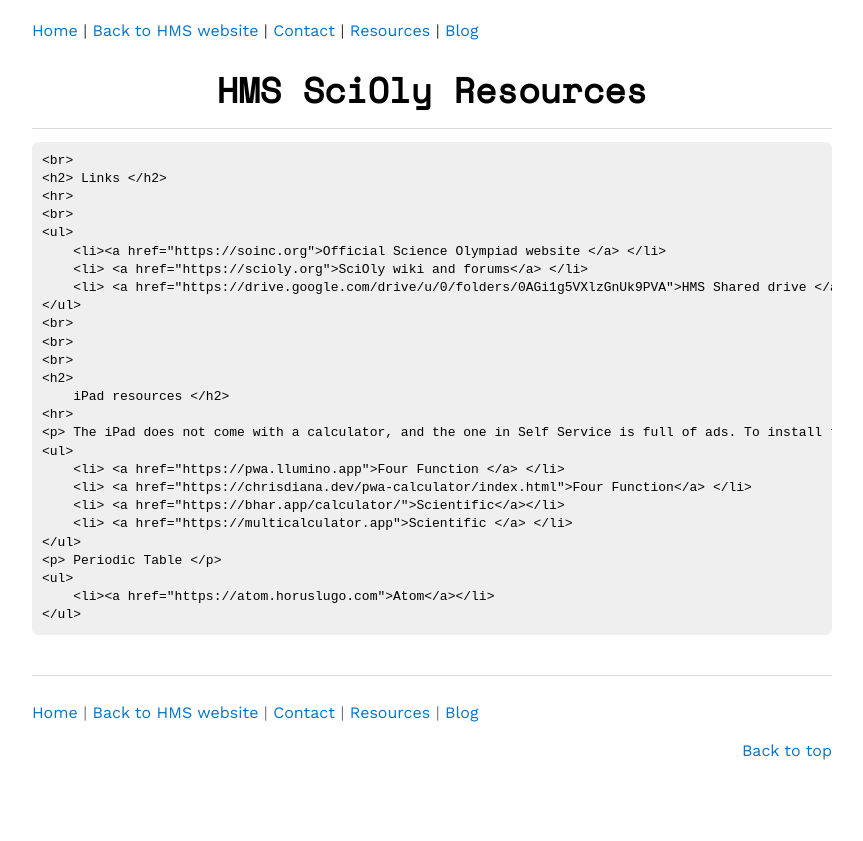
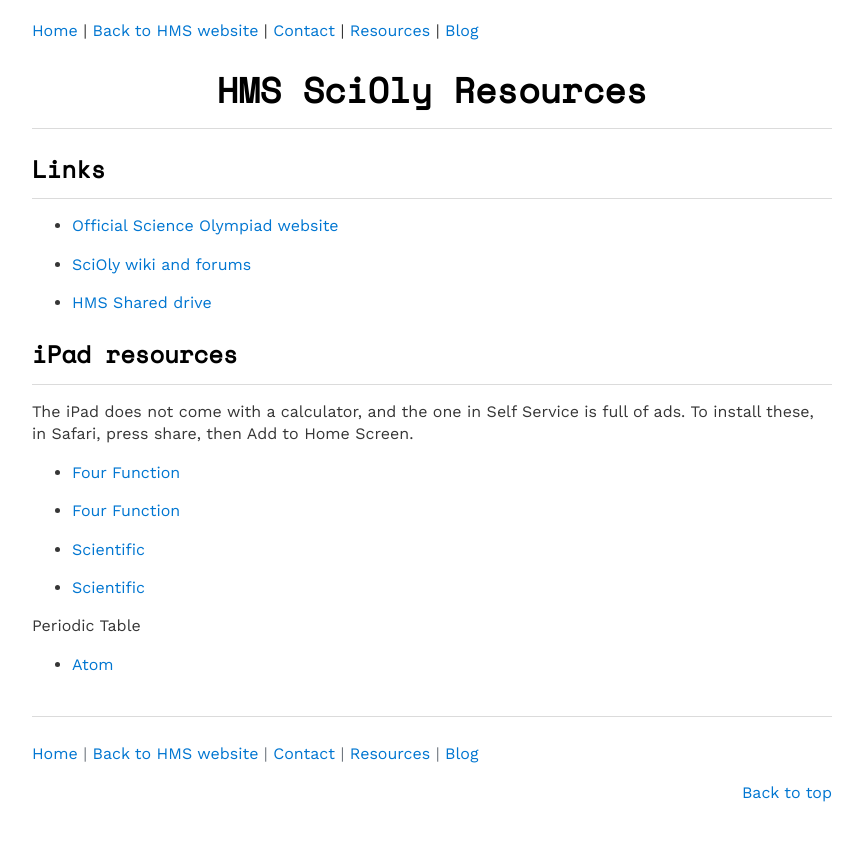
Before and after one commit to HMSSO/SciOly-Website, a Jekyll site: the page built from links.md, in a window 1280 px wide. Shown: the top 841 px of the page, without its empty margins (208-1071 px from the left). Built offline with Jekyll 4.4.1, drawn with Linux system fonts in a browser that asks for light colours; nearby versions of some CDN libraries.

Commit message:
Updated Links

```diff
--- a/links.md
+++ b/links.md
@@ -4,29 +4,28 @@
 layout: default
 ---
 
-    <br>
-    <h2> Links </h2>
-    <hr>
-    <br>
-    <ul>
-        <li><a href="https://soinc.org">Official Science Olympiad website </a> </li>
-        <li> <a href="https://scioly.org">SciOly wiki and forums</a> </li>
-        <li> <a href="https://drive.google.com/drive/u/0/folders/0AGi1g5VXlzGnUk9PVA">HMS Shared drive </a> </li>
-    </ul>
-    <br>
-    <br>
-    <br>
-    <h2>
-        iPad resources </h2>
-    <hr>
-    <p> The iPad does not come with a calculator, and the one in Self Service is full of ads. To install these, in Safari, press share, then Add to Home Screen. </p>
-    <ul>
-        <li> <a href="https://pwa.llumino.app">Four Function </a> </li>
-        <li> <a href="https://chrisdiana.dev/pwa-calculator/index.html">Four Function</a> </li>
-        <li> <a href="https://bhar.app/calculator/">Scientific</a></li>
-        <li> <a href="https://multicalculator.app">Scientific </a> </li>
-    </ul>
-    <p> Periodic Table </p>
-    <ul>
-        <li><a href="https://atom.horuslugo.com">Atom</a></li>
-    </ul>
+## Links
+***
+* [Official Science Olympiad website](https://soinc.org)
+
+* [SciOly wiki and forums](https://soinc.org)
+
+* [HMS Shared drive](https://soinc.org)
+
+## iPad resources
+
+---
+
+The iPad does not come with a calculator, and the one in Self Service is full of ads. To install these, in Safari, press share, then Add to Home Screen.
+
+* [Four Function](https://pwa.llumino.app)
+
+* [Four Function](https://chrisdiana.dev/pwa-calculator/index.html)
+
+* [Scientific](https://bhar.app/calculator)
+
+* [Scientific](https://multicalculator.app)
+
+Periodic Table
+
+* [Atom](https://atom.horuslugo.com)
```
